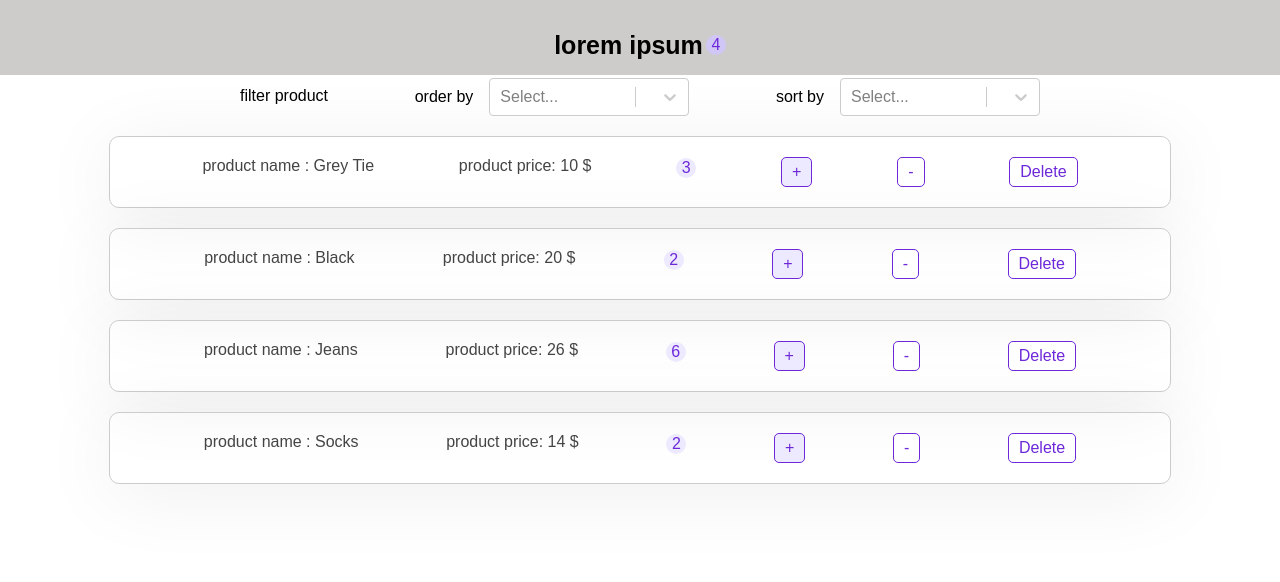
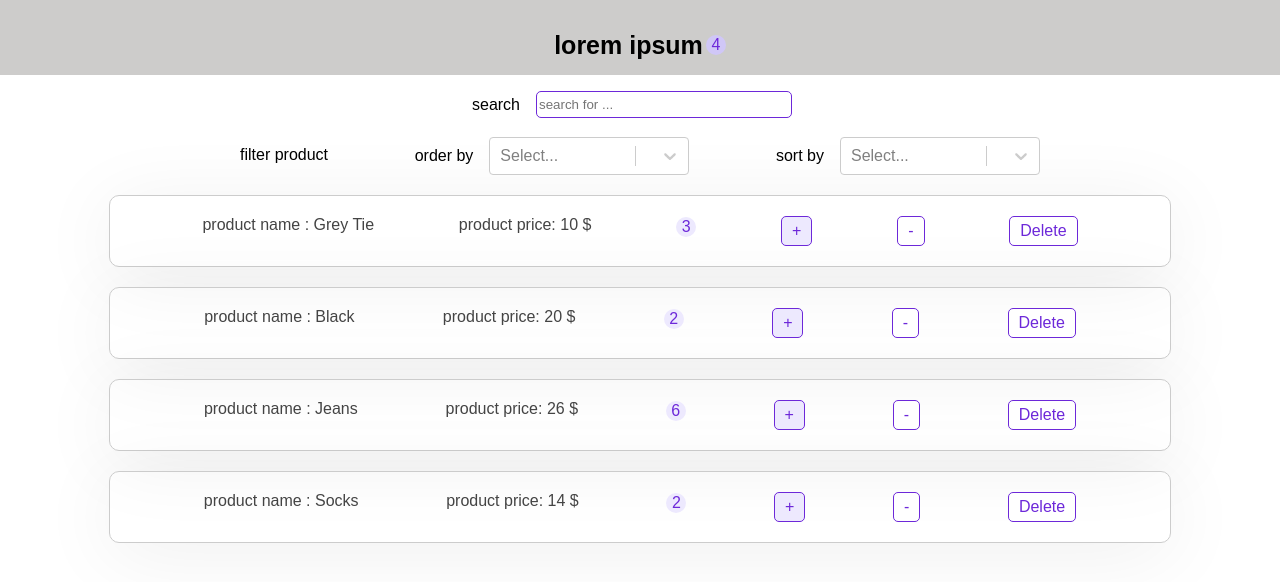
Before and after one commit to MahdiHosseinizade/ProductProject, a React (Create React App) app: page / in a window 1280 px wide. Shown: the top 582 px of the page. Built offline with nearby package versions, Linux system fonts and the light colour scheme.

Commit message:
add Search component

```diff
--- a/src/App.js
+++ b/src/App.js
@@ -1,4 +1,5 @@
 import './App.css'
+import SearchBar from './Common/Search/Search';
 import Filter from './components/Filter/Filter';
 import Navbar from './components/Navbar/Navbar';
 import Products from "./components/ProductList/ProductList";
@@ -27,6 +28,7 @@ const App = () => {
         <div className='container'>
             <ProductsProviders>
                 <Navbar />
+                <SearchBar/>
                 <Filter/>
                 <Products/>
             </ProductsProviders>
--- /dev/null
+++ b/src/Common/Search/Search.jsx
@@ -0,0 +1,26 @@
+import { useState } from "react";
+
+import styles from './search.module.css'
+
+const SearchBar = () => {
+
+    const [value,setValue] = useState("")
+
+    const changeHandler = (e) =>{
+        setValue(e.target.value);
+    }
+
+    return (
+        <div className={styles.formControl}>
+            <div>search </div>
+            <input
+                type="text"
+                placeholder="search for ..."
+                onChange={changeHandler}
+                value={value}
+            />
+        </div>
+    );
+}
+
+export default SearchBar;
--- /dev/null
+++ b/src/Common/Search/search.module.css
@@ -0,0 +1,20 @@
+.formControl{
+    display: flex;
+    justify-content: center;
+    align-items: center;
+}
+
+.formControl input{
+    border: 1px solid #6d28d9;
+    outline: none;
+    color: #6d28d9;
+    padding: 5px 2px;
+    border-radius: 5px;
+    width: 250px;
+    margin: 1rem;
+
+}
+
+input:focus{
+    border: 2px solid #6d28d9;
+}
```
Also changed, not shown: src/components/Providers/ProductsProviders.jsx (+0 -42 lines).
